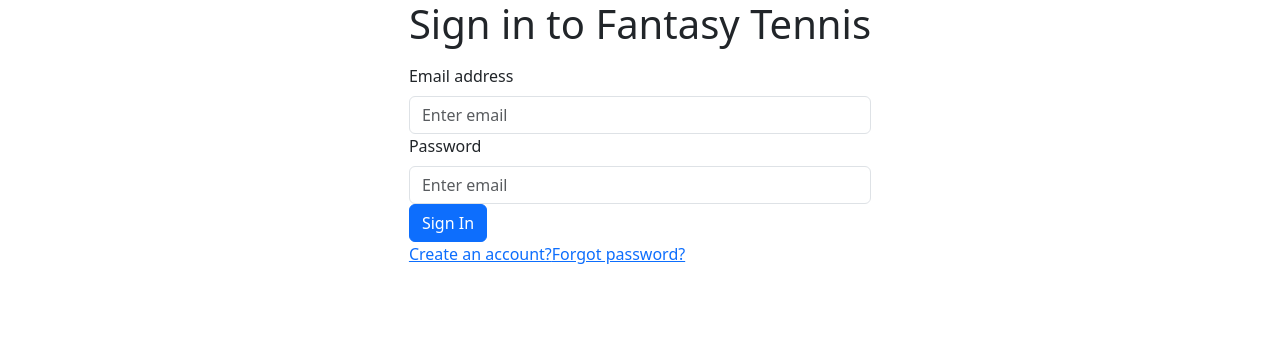
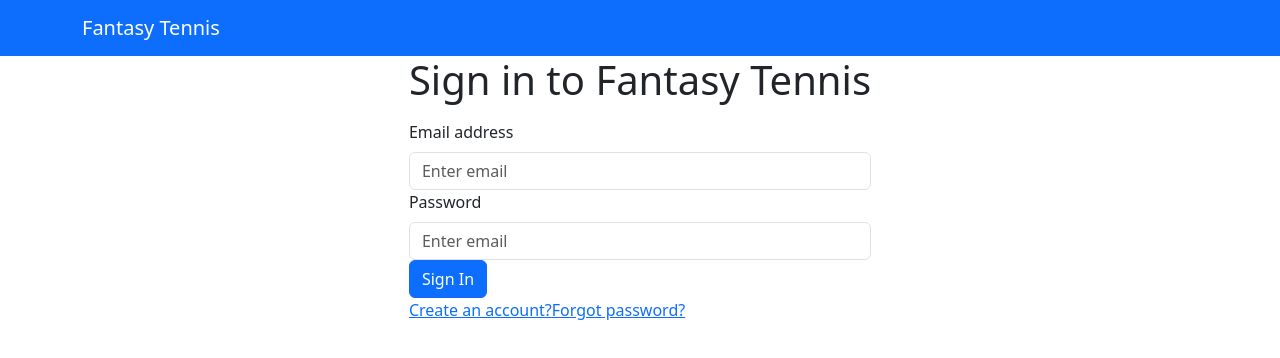
Before and after one commit to AlexCadigan/FantasyTennis, a React (Create React App) app in the folder client/: page / in a window 1280 px wide. Shown: the top 358 px of the page. Built offline with nearby package versions, Linux system fonts and the light colour scheme.

Commit message:
Add website header

```diff
--- a/client/src/Resources/Resources.ts
+++ b/client/src/Resources/Resources.ts
@@ -6,6 +6,7 @@ export const resx = {
 	userAuthentication: {
 		emailGhostText: "Enter email", // Ghost text that appears in the email input
 		emailLabel: "Email address", // Label for email input
+		headerTitle: "Fantasy Tennis", // Title that appears in header before a user is logged in
 		invalidEmail: "Invalid email", // Warning that appears when an invalid email is entered
 		passwordLabel: "Password", // Label for password input
 		signIn: {
--- a/client/src/components/UserAuthentication/AuthenticationPage.tsx
+++ b/client/src/components/UserAuthentication/AuthenticationPage.tsx
@@ -1,6 +1,7 @@
 import { Button, Form } from "react-bootstrap";
 import React, { FormEventHandler } from "react";
 import { ClassNames } from "../AppStyles";
+import Header from "./Header";
 import InputField from "./InputField";
 import { resx } from "../../Resources/Resources";
 
@@ -40,6 +41,8 @@ export default abstract class AuthenticationPage extends React.Component<
 	 */
 	public override render(): JSX.Element {
 		return (
+			<div>
+				<Header></Header>
 				<div className={[ClassNames.flex, ClassNames.center].join(" ")}>
 					<Form onSubmit={this.onFormSubmit}>
 						<Form.Label>
@@ -50,7 +53,9 @@ export default abstract class AuthenticationPage extends React.Component<
 							label={resx.userAuthentication.emailLabel}
 							validateInput={true}
 							validationRegex={this.emailRegex}
-						invalidMessage={resx.userAuthentication.invalidEmail}
+							invalidMessage={
+								resx.userAuthentication.invalidEmail
+							}
 						></InputField>
 						{this.buildFormElements()}
 						<Button variant="primary" type="submit">
@@ -58,6 +63,7 @@ export default abstract class AuthenticationPage extends React.Component<
 						</Button>
 						{this.buildFormButtons()}
 					</Form>
+				</div>
 			</div>
 		);
 	}
--- /dev/null
+++ b/client/src/components/UserAuthentication/Header.tsx
@@ -0,0 +1,37 @@
+import { Container, Navbar } from "react-bootstrap";
+import React from "react";
+import { resx } from "client/src/Resources/Resources";
+
+/**
+ * Properties used by this component.
+ */
+interface IHeaderProps {}
+
+/**
+ * State properties used by this component.
+ */
+interface IHeaderState {}
+
+/**
+ * Website header that appears before users have signed in.
+ */
+export default class Header extends React.Component<
+	IHeaderProps,
+	IHeaderState
+> {
+	/**
+	 * Generate HTML content for the component.
+	 * @returns {JSX.Element} User authentication page.
+	 */
+	public override render(): JSX.Element {
+		return (
+			<Navbar bg="primary" variant="dark">
+				<Container>
+					<Navbar.Brand>
+						{resx.userAuthentication.headerTitle}
+					</Navbar.Brand>
+				</Container>
+			</Navbar>
+		);
+	}
+}
```
Lines whose indentation alone changed are shown as unchanged.
